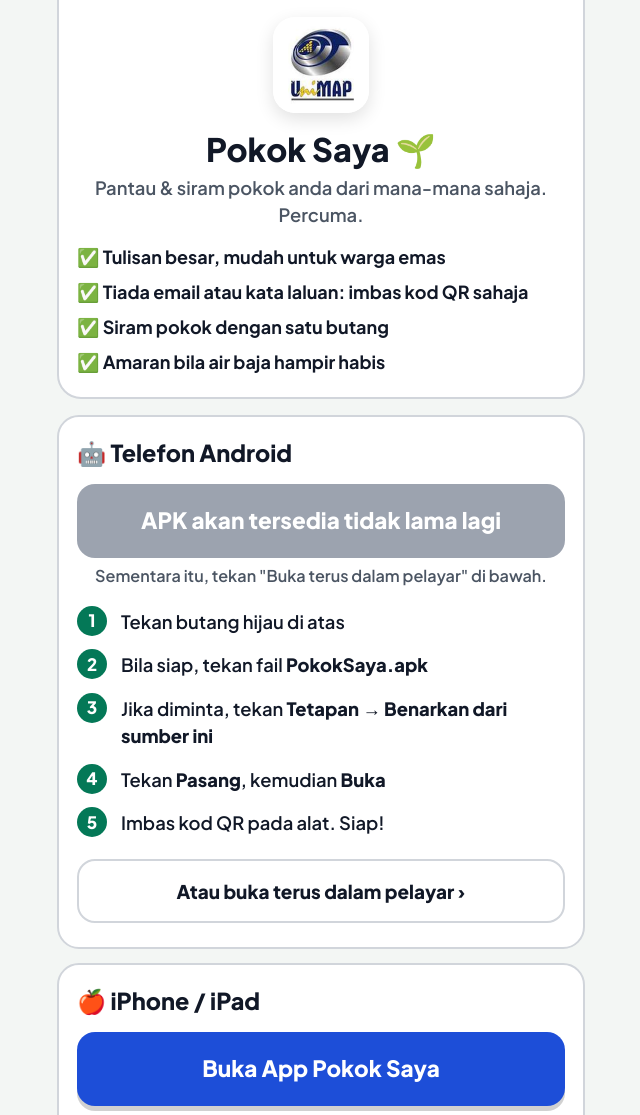
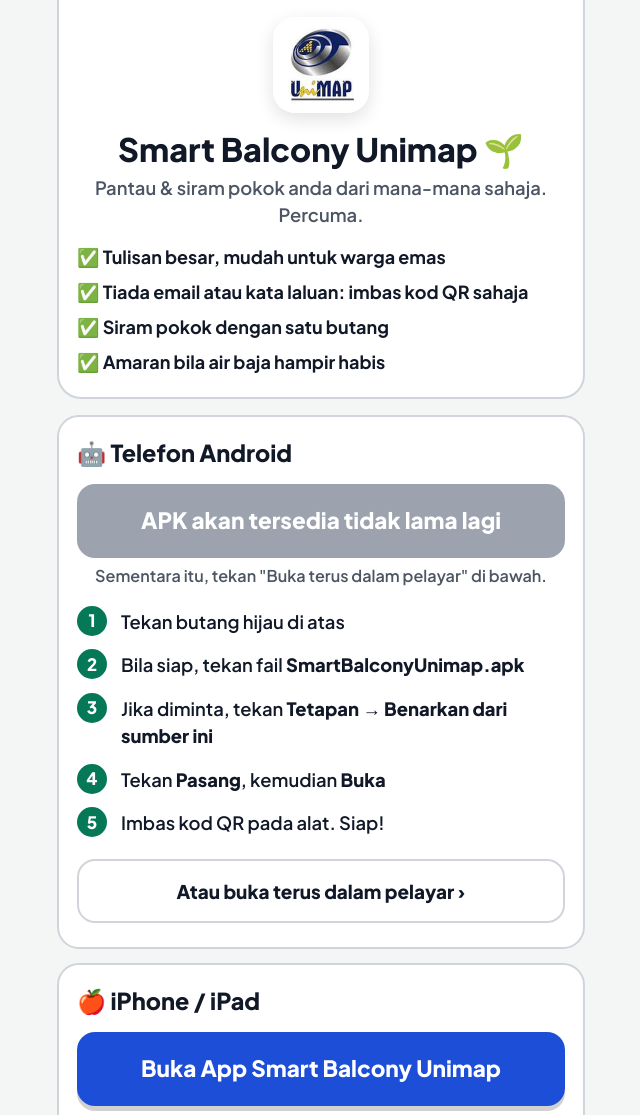
Before and after one commit to fathidem1030/pokok-saya-unimap, a plain HTML site: page download.html in a window 1280 px wide. Shown: the part 177-1292 px from the top of the page, without its empty margins (319-959 px from the left). Drawn offline with nearby package versions, Linux system fonts and the light colour scheme; no server answers.

Commit message:
Add files via upload

```diff
--- a/download.html
+++ b/download.html
@@ -4,8 +4,8 @@
   <meta charset="UTF-8">
   <meta name="viewport" content="width=device-width, initial-scale=1.0">
   <meta name="theme-color" content="#065f46">
-  <title>Muat Turun App Pokok Saya | UniMAP</title>
-  <meta name="description" content="Muat turun app Pokok Saya untuk memantau dan menyiram pokok dari mana-mana sahaja.">
+  <title>Muat Turun App Smart Balcony Unimap | UniMAP</title>
+  <meta name="description" content="Muat turun app Smart Balcony Unimap untuk memantau dan menyiram pokok dari mana-mana sahaja.">
   <link rel="icon" href="icon-192.png">
   <link rel="manifest" href="manifest.json">
   <link href="https://fonts.googleapis.com/css2?family=Plus+Jakarta+Sans:wght@500;600;700;800&display=swap" rel="stylesheet">
@@ -63,8 +63,8 @@
 
   <div class="hero">
     <img class="logo" src="logo-unimap.png" alt="Universiti Malaysia Perlis">
-    <br><img class="icon" src="icon-192.png" alt="Ikon app Pokok Saya">
-    <h1>Pokok Saya 🌱</h1>
+    <br><img class="icon" src="icon-192.png" alt="Ikon app Smart Balcony Unimap">
+    <h1>Smart Balcony Unimap 🌱</h1>
     <p>Pantau &amp; siram pokok anda dari mana-mana sahaja. Percuma.</p>
     <div class="feat">
       <div>✅ Tulisan besar, mudah untuk warga emas</div>
@@ -77,11 +77,11 @@
   <!-- ANDROID -->
   <div class="card" id="card-android">
     <h2>🤖 Telefon Android <span class="tag" id="tag-android" style="display:none">Telefon anda</span></h2>
-    <a id="btn-apk" class="btn android" href="PokokSaya.apk" download>⬇ Muat Turun App (APK)</a>
+    <a id="btn-apk" class="btn android" href="SmartBalconyUnimap.apk" download>⬇ Muat Turun App (APK)</a>
     <p class="small" id="apk-info">Saiz kecil · Android 7 ke atas</p>
     <ol>
       <li>Tekan butang hijau di atas</li>
-      <li>Bila siap, tekan fail <b>PokokSaya.apk</b></li>
+      <li>Bila siap, tekan fail <b>SmartBalconyUnimap.apk</b></li>
       <li>Jika diminta, tekan <b>Tetapan → Benarkan dari sumber ini</b></li>
       <li>Tekan <b>Pasang</b>, kemudian <b>Buka</b></li>
       <li>Imbas kod QR pada alat. Siap!</li>
@@ -92,7 +92,7 @@
   <!-- iPHONE -->
   <div class="card ios" id="card-ios">
     <h2>🍎 iPhone / iPad <span class="tag" id="tag-ios" style="display:none">Telefon anda</span></h2>
-    <a class="btn ios" href="index.html">Buka App Pokok Saya</a>
+    <a class="btn ios" href="index.html">Buka App Smart Balcony Unimap</a>
     <ol>
       <li>Buka halaman ini dalam <b>Safari</b></li>
       <li>Tekan butang biru di atas</li>
@@ -124,7 +124,7 @@
   <!-- Poster (hanya muncul bila dicetak) -->
   <div class="poster">
     <img class="logo" src="logo-unimap.png" alt="UniMAP">
-    <h1>Pokok Saya 🌱</h1>
+    <h1>Smart Balcony Unimap 🌱</h1>
     <p>Pantau &amp; siram pokok dari telefon anda</p>
     <img class="qr" id="qr-poster" alt="Kod QR">
     <p>Imbas dengan kamera telefon untuk muat turun</p>
@@ -149,7 +149,7 @@
   }
 
   // Semak sama ada fail APK sudah dimuat naik oleh penjaga
-  fetch('PokokSaya.apk', { method: 'HEAD' }).then(r => {
+  fetch('SmartBalconyUnimap.apk', { method: 'HEAD' }).then(r => {
     const type = r.headers.get('content-type') || '';
     if (!r.ok || type.includes('text/html')) throw new Error('tiada');
     const mb = +r.headers.get('content-length') / 1048576;
@@ -170,8 +170,8 @@
   document.getElementById('poster-url').innerText = pageUrl;
 
   function sharePage() {
-    const text = 'Muat turun app Pokok Saya (UniMAP) untuk pantau & siram pokok: ' + pageUrl;
-    if (navigator.share) navigator.share({ title: 'Pokok Saya', text, url: pageUrl }).catch(() => {});
+    const text = 'Muat turun app Smart Balcony Unimap (UniMAP) untuk pantau & siram pokok: ' + pageUrl;
+    if (navigator.share) navigator.share({ title: 'Smart Balcony Unimap', text, url: pageUrl }).catch(() => {});
     else window.open('https://wa.me/?text=' + encodeURIComponent(text), '_blank');
   }
 </script>
```
Also changed, not shown: manifest.json, vercel.json, 1 other file.
